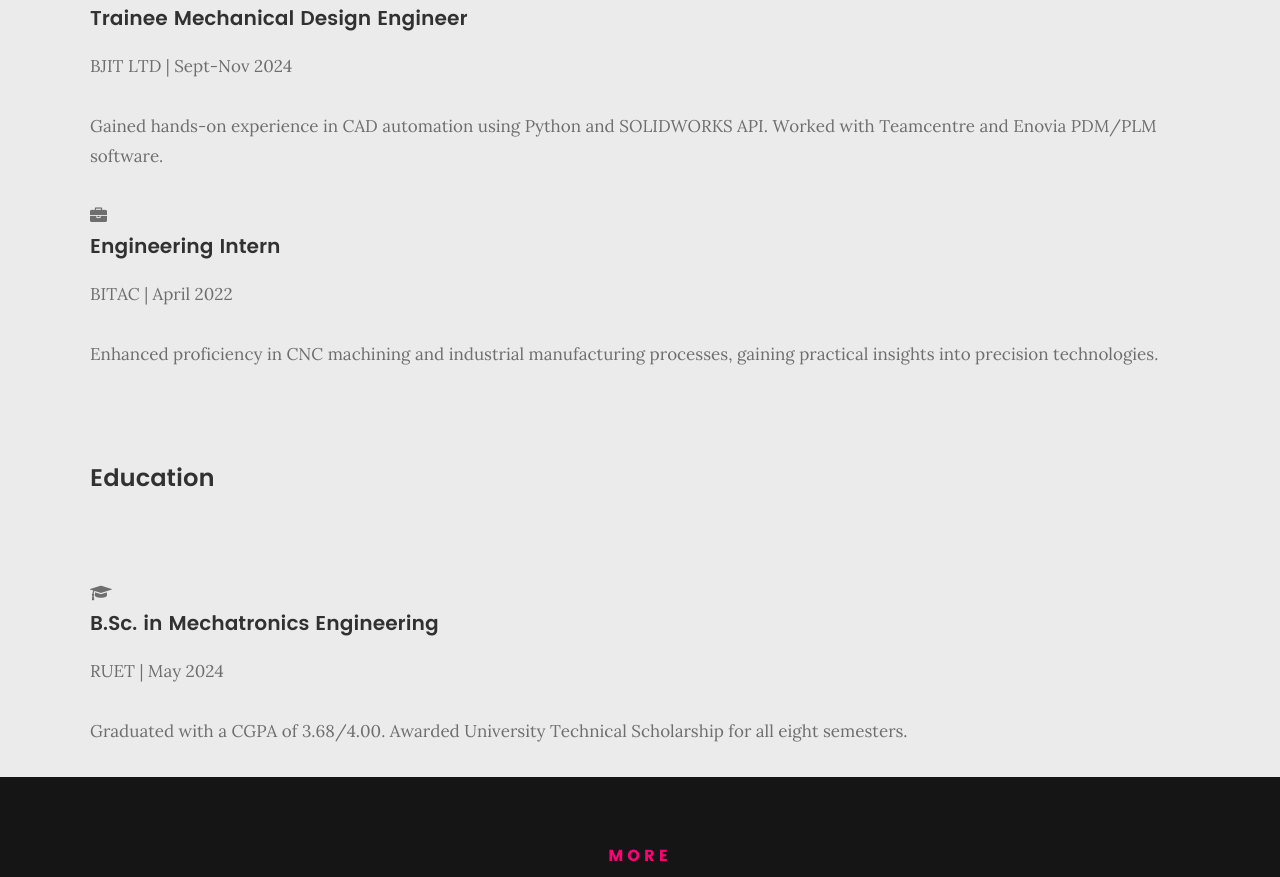
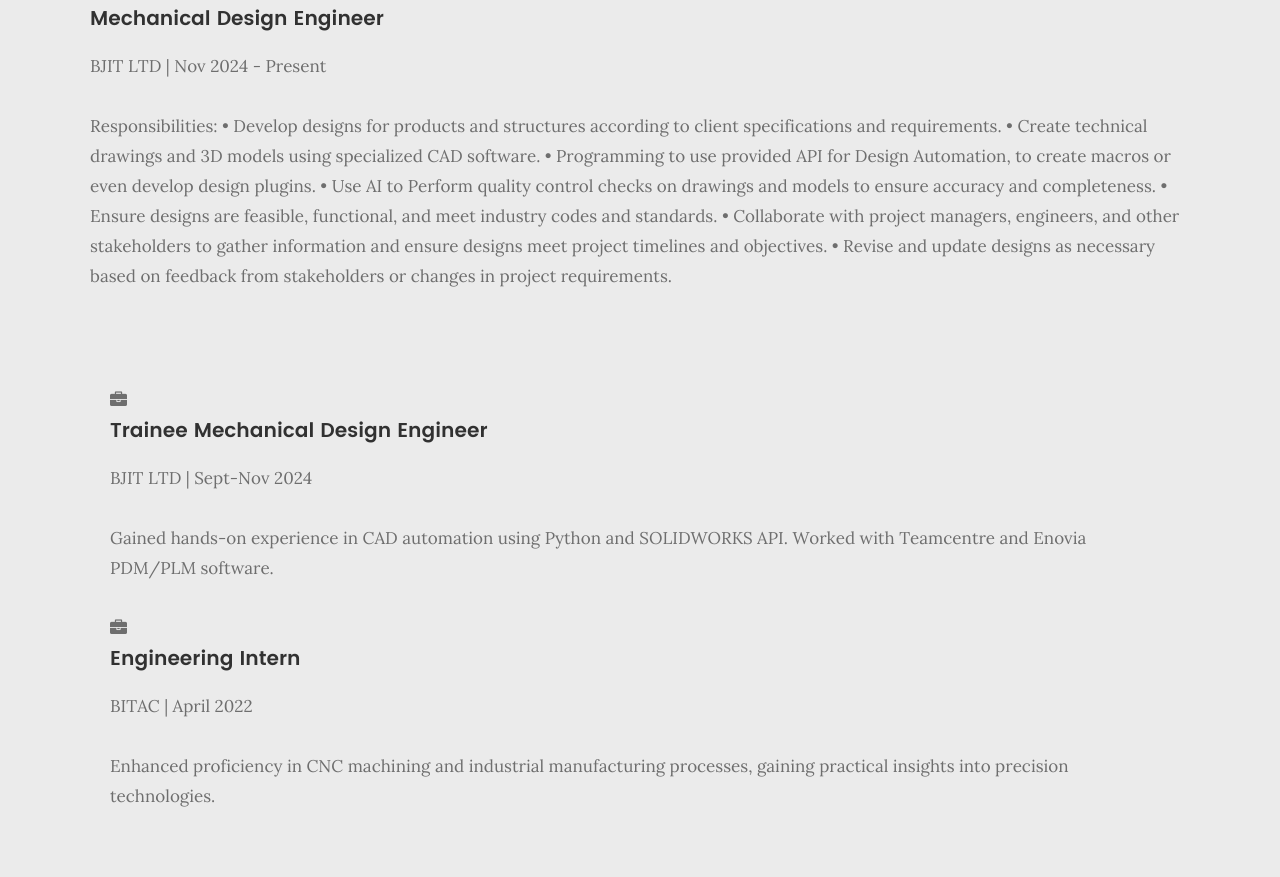
Before and after one commit to shad97-xy/github-portfolio, a plain HTML site: page index.html in a window 1280 px wide. Shown: the part 2290-3167 px from the top of the page. Drawn offline with Linux system fonts and the light colour scheme; files whose address does not match are found by name.

Commit message:
Update index.html

```diff
--- a/index.html
+++ b/index.html
@@ -149,6 +149,26 @@
                 <div class="timeline-block">
                     <div class="timeline-ico"><i class="fa fa-briefcase"></i></div>
                     <div class="timeline-header">
+                        <h3>Mechanical Design Engineer</h3>
+                        <p>BJIT LTD | Nov 2024 - Present </p>
+                    </div>
+                    <div class="timeline-content">
+                        <p> Responsibilities:
+• Develop designs for products and structures according to client specifications and requirements.
+• Create technical drawings and 3D models using specialized CAD software.
+• Programming to use provided API for Design Automation, to create macros or even develop design plugins.
+• Use AI to Perform quality control checks on drawings and models to ensure accuracy and completeness.
+• Ensure designs are feasible, functional, and meet industry codes and standards.
+• Collaborate with project managers, engineers, and other stakeholders to gather information and ensure designs meet project timelines and objectives.
+• Revise and update designs as necessary based on feedback from stakeholders or changes in project requirements.</p>
+                    </div>
+                </div>
+
+        <div class="col-twelve">
+            <div class="timeline-wrap">
+                <div class="timeline-block">
+                    <div class="timeline-ico"><i class="fa fa-briefcase"></i></div>
+                    <div class="timeline-header">
                         <h3>Trainee Mechanical Design Engineer</h3>
                         <p>BJIT LTD | Sept-Nov 2024</p>
                     </div>
```
